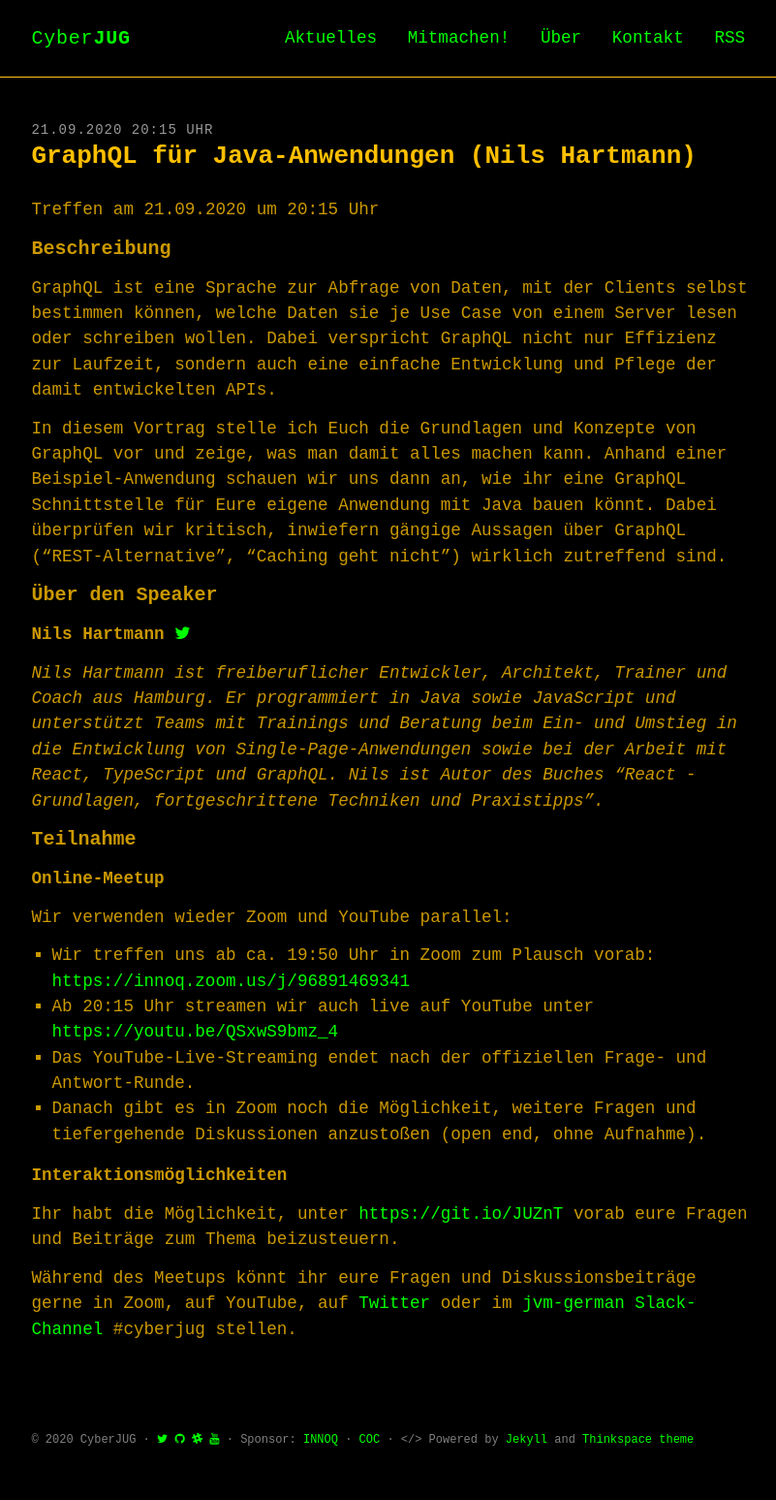
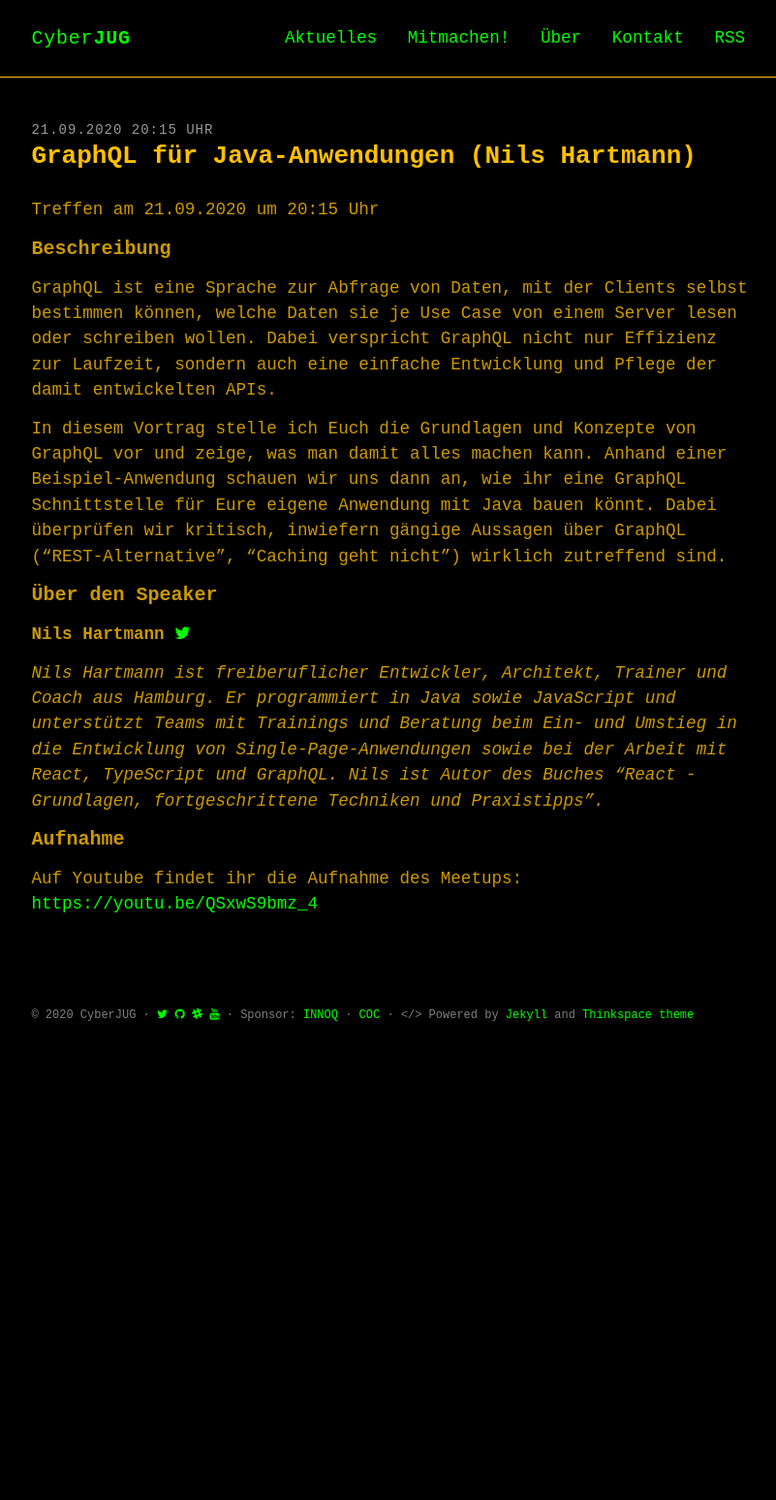
Before and after one commit to cyberjug/website, a Jekyll site: the page built from docs/_past/2020-09-21-graphql.md, in a window 1280 px wide. Shown: the whole page at 97% size, without its empty margins (234-1035 px from the left). Built offline with Jekyll 4.4.1, drawn with Linux system fonts in a browser that asks for light colours; some web fonts are replaced; after the commit the page ends 1109 px from its top, so only the background shows below that.

Commit message:
add recording

```diff
--- a/docs/_past/2020-09-21-graphql.md
+++ b/docs/_past/2020-09-21-graphql.md
@@ -23,19 +23,6 @@ In diesem Vortrag stelle ich Euch die Grundlagen und Konzepte von GraphQL vor un
 *Nils Hartmann ist freiberuflicher Entwickler, Architekt, Trainer und Coach aus Hamburg. Er programmiert in Java sowie JavaScript und unterstützt Teams mit Trainings und Beratung beim Ein- und Umstieg in die Entwicklung von Single-Page-Anwendungen sowie bei der Arbeit mit React, TypeScript und GraphQL. Nils ist Autor des Buches "React - Grundlagen, fortgeschrittene Techniken und Praxistipps".*
 
 
-### Teilnahme
+### Aufnahme
 
-**Online-Meetup**
-
-Wir verwenden wieder Zoom und YouTube parallel:
-
-- Wir treffen uns ab ca. 19:50 Uhr in Zoom zum Plausch vorab: <https://innoq.zoom.us/j/96891469341>
-- Ab 20:15 Uhr streamen wir auch live auf YouTube unter <https://youtu.be/QSxwS9bmz_4>
-- Das YouTube-Live-Streaming endet nach der offiziellen Frage- und Antwort-Runde.
-- Danach gibt es in Zoom noch die Möglichkeit, weitere Fragen und tiefergehende Diskussionen anzustoßen (open end, ohne Aufnahme).
-
-**Interaktionsmöglichkeiten**
-
-Ihr habt die Möglichkeit, unter <https://git.io/JUZnT> vorab eure Fragen und Beiträge zum Thema beizusteuern.
-
-Während des Meetups könnt ihr eure Fragen und Diskussionsbeiträge gerne in Zoom, auf YouTube, auf [Twitter](https://twitter.com/cyberjug) oder im [jvm-german Slack-Channel](https://slackin-jvm-german.herokuapp.com/) #cyberjug stellen.
+Auf Youtube findet ihr die Aufnahme des Meetups: <https://youtu.be/QSxwS9bmz_4>
```
